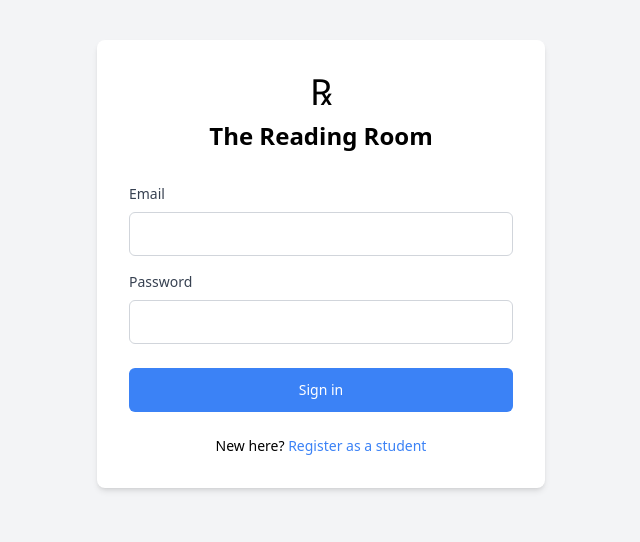
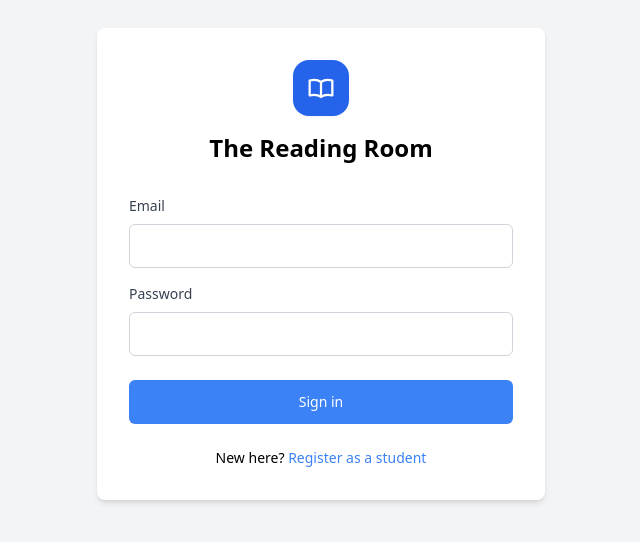
Before and after one commit to ChShafiq70/library-management, a React (Vite) app: page /login in a window 1280 px wide. Shown: the part 136-678 px from the top of the page, without its empty margins (319-959 px from the left). Built offline with nearby package versions, Linux system fonts and the light colour scheme; no server answers.

Commit message:
style: enhance layout and styling of LoginPage component with new icon and improved visual elements

```diff
--- a/src/pages/LoginPage.jsx
+++ b/src/pages/LoginPage.jsx
@@ -29,7 +29,23 @@ export default function LoginPage() {
     <main className="min-h-screen min-h-[100dvh] flex items-center justify-center bg-gray-100 px-4 py-8 sm:px-6 sm:py-12">
       <div className="w-full max-w-md rounded-lg bg-white p-5 shadow-md sm:p-8">
         <div className="mb-8 text-center">
-          <span className="text-3xl sm:text-4xl">℞</span>
+          <div className="mx-auto mb-4 flex h-14 w-14 items-center justify-center rounded-2xl bg-blue-600 text-white shadow-sm">
+            <svg
+              aria-hidden="true"
+              className="h-8 w-8"
+              viewBox="0 0 24 24"
+              fill="none"
+              xmlns="http://www.w3.org/2000/svg"
+            >
+              <path
+                d="M12 7.5C9.8 5.9 6.7 5.5 3.5 6.4v11.2c3.2-.9 6.3-.5 8.5 1.1m0-11.2c2.2-1.6 5.3-2 8.5-1.1v11.2c-3.2-.9-6.3-.5-8.5 1.1m0-11.2v11.2"
+                stroke="currentColor"
+                strokeWidth="1.7"
+                strokeLinecap="round"
+                strokeLinejoin="round"
+              />
+            </svg>
+          </div>
           <h1 className="mt-2 text-xl font-bold sm:text-2xl">The Reading Room</h1>
         </div>
 
```
